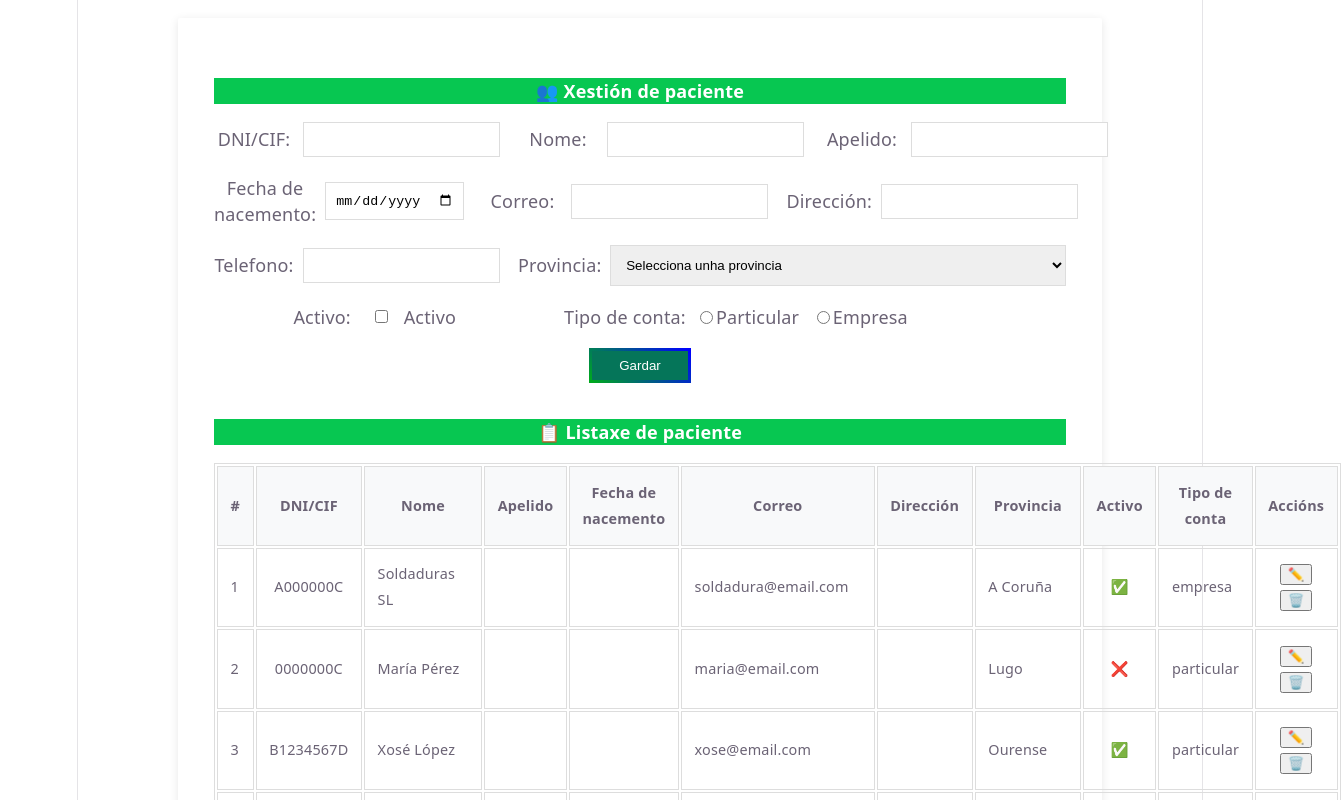
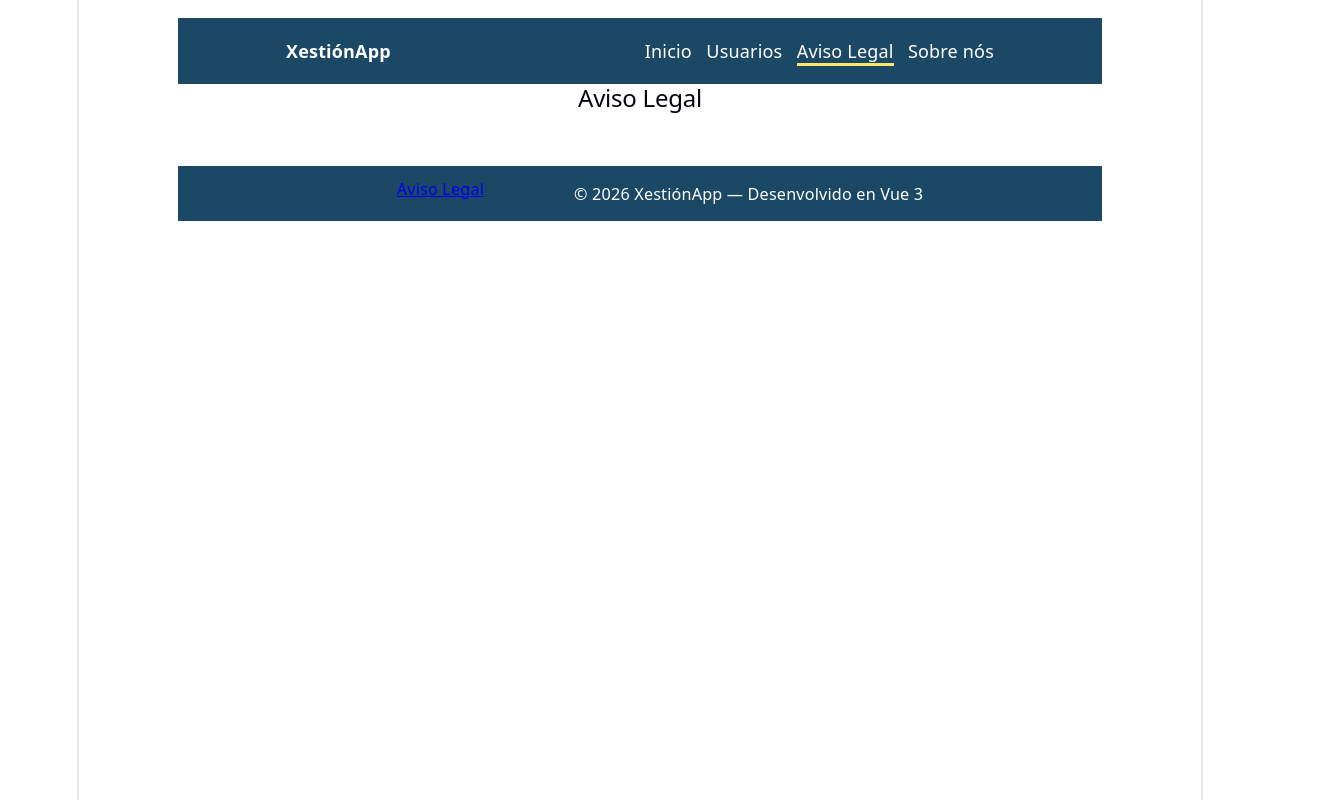
Before and after one commit to h0rge/lagoalvarez, a Vue app: page /avisolegal in a window 1280 px wide. Shown: the top 800 px of the page, 1341 px wide, since content can reach past the window. Built offline with nearby package versions, Linux system fonts and the light colour scheme.

Commit message:
engadida paxina inicio con navbar y footer

```diff
--- a/package.json
+++ b/package.json
@@ -9,7 +9,8 @@
     "preview": "vite preview"
   },
   "dependencies": {
-    "vue": "^3.5.42"
+    "vue": "^3.5.42",
+    "vue-router": "^5.3.1"
   },
   "devDependencies": {
     "@eslint/js": "^10.0.1",
--- a/src/App.vue
+++ b/src/App.vue
@@ -1,12 +1,18 @@
 <template>
-  <main class="container">
-    <xestionusuarios />
-  </main>
+  <div id="app">
+
+    <main class="container">
+      <NavBar />
+      <router-view />
+      <FooTer />
+    </main>
+  </div>
 </template>
 
   <script setup>
   import HelloWorld from './components/HelloWorld.vue'
-import Xestionusuarios from './components/xestionusuarios.vue';
+  import NavBar from './components/NavBar.vue';
+  import FooTer from './components/FooTer.vue';
   </script>
 
 
--- /dev/null
+++ b/src/components/AvisoLegal.vue
@@ -0,0 +1,5 @@
+<template>
+    <h2>Aviso Legal</h2>
+</template>
+<script></script>
+<style scoped></style>
--- /dev/null
+++ b/src/components/FooTer.vue
@@ -0,0 +1,36 @@
+<template>
+  <footer class="footer-content footer">
+    <ul class="link-aviso">
+     <router-link to="/avisolegal" target="_blank" >Aviso Legal</router-link>
+    </ul>
+     <p>© {{ new Date().getFullYear() }} XestiónApp — Desenvolvido en Vue 3</p>
+  </footer>
+</template>
+
+<script setup></script>
+
+<style scoped>
+.footer {
+  background: #1b4965;
+  color: white;
+  text-align: center;
+  padding: 0.2rem 6rem;
+  margin-top: 3rem;
+  font-size: 0.9rem;
+}
+
+.link-aviso {
+  display: block;
+  margin-top: 6px;
+  color: #f9d342;
+  cursor: pointer;
+}
+
+.footer-content {
+  display: flex;
+  justify-content: center; /* centra horizontalmente */
+  align-items: center;      /* alinea verticalmente na mesma liña */
+  gap: 5rem;                /* espazo entre o texto e o enlace */
+}
+
+</style>
--- /dev/null
+++ b/src/components/IniCio.vue
@@ -0,0 +1,6 @@
+<template>
+<h2>Inicio</h2>
+
+</template>
+<script></script>
+<style scoped></style>
--- /dev/null
+++ b/src/components/NavBar.vue
@@ -0,0 +1,83 @@
+<template>
+  <nav class="navbar">
+    <div class="logo">XestiónApp</div>
+
+    <!-- NUEVO -->
+    <button class="hamburger" @click="isOpen = !isOpen">☰</button>
+
+    <!-- MODIFICADO -->
+    <ul :class="['menu', { open: isOpen }]">
+      <li><RouterLink to="/">Inicio</RouterLink></li>
+      <li><RouterLink to="/usuarios">Usuarios</RouterLink></li>
+      <li><RouterLink to="/avisolegal">Aviso Legal</RouterLink></li>
+      <li><RouterLink to="/sobrenos">Sobre nós</RouterLink></li>
+    </ul>
+  </nav>
+</template>
+
+<script setup>
+import { ref } from "vue" // será boolean
+const isOpen = ref(false) // actívase cuando fago click
+</script>
+
+<style scoped>
+.navbar {
+  display: flex;
+  justify-content: space-between;
+  align-items: center;
+  padding: 0.1rem 6rem;
+  background: #1b4965;
+  color: white;
+}
+
+.logo {
+  font-weight: bold;
+  font-size: 1rem;
+}
+
+.menu {
+  display: flex;
+  gap: 0.8rem;
+  list-style: none;
+}
+
+.menu a {
+  color: white;
+  text-decoration: none;
+  font-weight: 500;
+}
+
+.menu a.router-link-active {
+  border-bottom: 0.2rem solid #ffe66d;
+}
+
+/* NUEVO */
+.hamburger {
+  display: none;
+  background: none;
+  border: none;
+  color: white;
+  font-size: 1.5rem;
+}
+
+/* NUEVO (responsive) */
+@media (max-width: 768px) {
+  .hamburger {
+    display: block;
+  }
+
+  .menu {
+    display: none;
+    position: absolute;
+    top: 50px;
+    right: 0;
+    flex-direction: column;
+    background: #1b4965;
+    padding: 1rem;
+  }
+
+  .menu.open {
+    display: flex;
+  }
+}
+</style>
--- /dev/null
+++ b/src/components/NotFound.vue
@@ -0,0 +1,6 @@
+<template>
+  <div>
+    <h2>A páxina non se atopa</h2>
+    <img src="../assets/404.png" alt="404" />
+  </div>
+</template>
--- /dev/null
+++ b/src/components/SobreNos.vue
@@ -0,0 +1,6 @@
+<template>
+<h2>Acerca de</h2>
+
+</template>
+<script></script>
+<style scoped></style>
--- a/src/main.js
+++ b/src/main.js
@@ -1,5 +1,6 @@
 import { createApp } from 'vue'
 import './style.css'
 import App from './App.vue'
+import router from './router'
 
-createApp(App).mount('#app')
+createApp(App).use(router).mount('#app')
```
Also changed, not shown: src/router/index.js (added, +23 -0 lines), src/assets/404.png (added), 1 other file (tests, documents, lock files or other folders).
